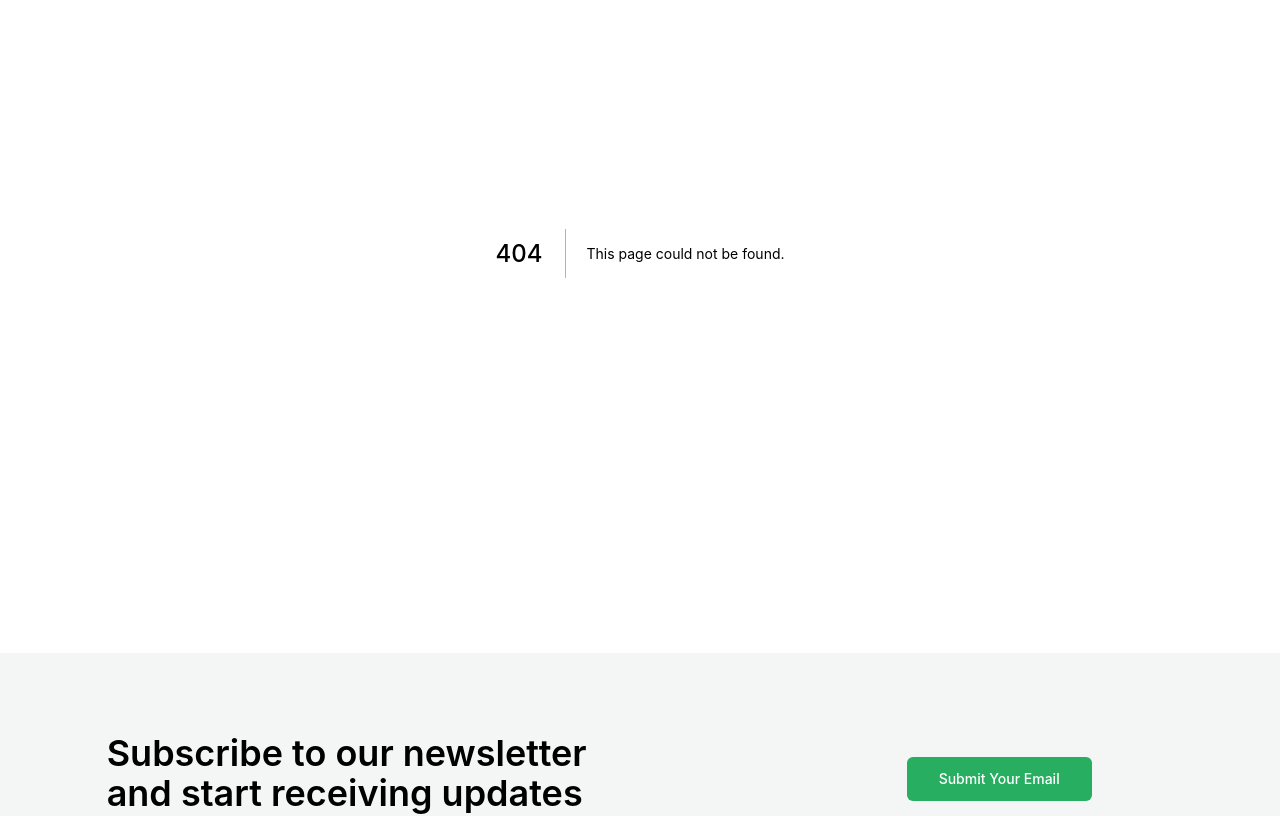
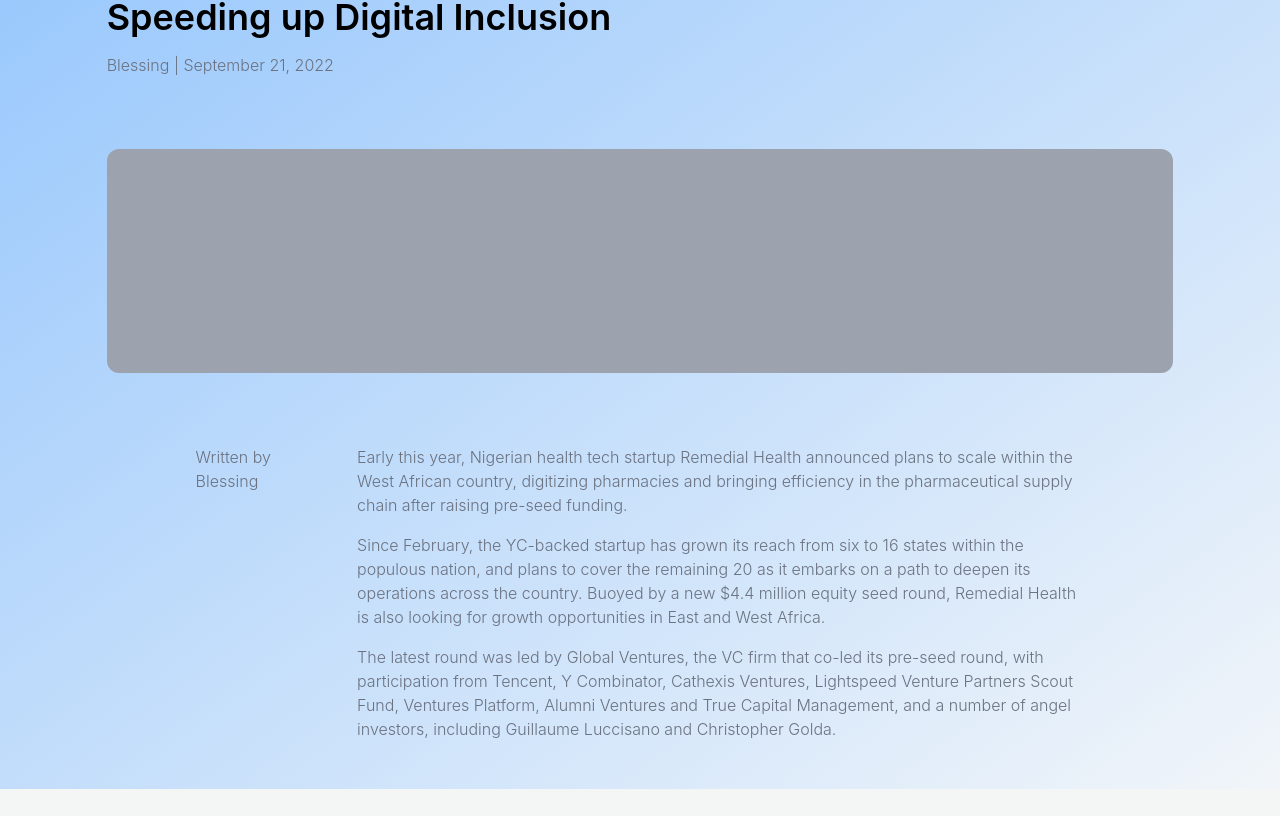
Before and after one commit to tacafricamain/project774, a Next.js app: page /blog in a window 1280 px wide. Before the commit this address had no page. Shown: the part 267-1083 px from the top of the page. Built offline with nearby package versions, Linux system fonts and the light colour scheme.

Commit message:
Implement the blog and contact pages
Implement the conact page for email reception and the blog page for user
 posts and interactions

```diff
--- a/components/Footer/Footer.tsx
+++ b/components/Footer/Footer.tsx
@@ -69,7 +69,7 @@
             footerLinks.map(({heading, info, socials} : FooterLinkTypes, i ) =>  (
               <div key={heading} className={`flex  ${heading == 'resources' ? 'lg:w-5/12' : 'lg:w-2/12'} mx-auto`}>
                   <div className='mb-4 space-y-4'>
-                    <h4 className='font-semibold mb-2'>{heading}</h4>
+                    <h4 className='font-semibold mb-2 text-black'>{heading}</h4>
                         {
                           info.map(( { name, link }: INFO ) => (<p className=' text-grayText' key={name}>{name}</p>))
                         }
--- a/components/HomepageComponents/Communities.tsx
+++ b/components/HomepageComponents/Communities.tsx
@@ -28,7 +28,7 @@
             Building up <span className="text-mainGreen">Leaders </span>
             <br className="hidden lg:block" /> that thrives on Innovation.
           </h1>
-          <p className="font-thin leading-6 text-white">
+          <p className="font-thin leading-6 text-black">
             Project 774 aims to spark interest and curiosity{" "}
             <br className="hidden lg:block" />
             across all local governments of the Nigerian{" "}
@@ -37,18 +37,19 @@
           <ul className="space-y-4 text-grayText">
             <li className="block font-thin leading-6">
               <Svg />{" "}
-              <span className="ml-2 text-white">
+              <span className="ml-2 text-black">
                 Increase adoption of the e-naira digital currency.
               </span>
             </li>
             <li className="block font-thin leading-6">
               <Svg />{" "}
-              <span className="ml-2 text-white">
+              <span className="ml-2 text-black">
                 Create employment opportunities for digital jobs.
               </span>
             </li>
             <li className="block font-thin leading-6">
-              <Svg /> <span className="ml-2 text-white">Increase Tech adoption .</span>
+              <Svg />{" "}
+              <span className="ml-2 text-black">Increase Tech adoption .</span>
             </li>
           </ul>
         </div>
--- /dev/null
+++ b/pages/blog/index.tsx
@@ -0,0 +1,51 @@
+import type { NextPage } from "next";
+
+const Blog: NextPage = () => {
+  return (
+    <div className="w-full bg-gradient-to-br from-blue-300 to-slate-100">
+      <div className="w-10/12 mx-auto space-y-6 pt-36">
+        <div className="flex flex-col space-y-4 pb-12">
+          <span className="text-4xl font-semibold text-black">
+            Speeding up Digital Inclusion
+          </span>
+          <span className="text-base font-light text-gray-500">
+            Blessing | September 21, 2022
+          </span>
+        </div>
+        <div className="w-full h-56 bg-gray-400 object-contain rounded-xl"></div>
+        <div className="flex gap-4 w-10/12 mx-auto py-12 justify-between">
+          <span className="w-1/6 text-base font-light text-gray-500">
+            Written by <br />
+            Blessing
+          </span>
+          <div className="w-5/6 space-y-4">
+            <p className="text-base font-light text-gray-500 leading-6">
+              Early this year, Nigerian health tech startup Remedial Health
+              announced plans to scale within the West African country,
+              digitizing pharmacies and bringing efficiency in the
+              pharmaceutical supply chain after raising pre-seed funding.
+            </p>
+            <p className="text-base font-light text-gray-500 leading-6">
+              Since February, the YC-backed startup has grown its reach from six
+              to 16 states within the populous nation, and plans to cover the
+              remaining 20 as it embarks on a path to deepen its operations
+              across the country. Buoyed by a new $4.4 million equity seed
+              round, Remedial Health is also looking for growth opportunities in
+              East and West Africa.
+            </p>
+            <p className="text-base font-light text-gray-500 leading-6">
+              The latest round was led by Global Ventures, the VC firm that
+              co-led its pre-seed round, with participation from Tencent, Y
+              Combinator, Cathexis Ventures, Lightspeed Venture Partners Scout
+              Fund, Ventures Platform, Alumni Ventures and True Capital
+              Management, and a number of angel investors, including Guillaume
+              Luccisano and Christopher Golda.
+            </p>
+          </div>
+        </div>
+      </div>
+    </div>
+  );
+};
+
+export default Blog;
--- /dev/null
+++ b/pages/contact/index.tsx
@@ -0,0 +1,26 @@
+import type { NextPage } from "next";
+
+const Contact: NextPage = () => {
+  return (
+    <div className="w-full bg-gradient-to-br from-blue-300 to-slate-100">
+      <div className="w-10/12 mx-auto py-28">
+        <div className="w-3/6 flex flex-col space-y-6 mb-12">
+          <span className="text-4xl font-semibold text-black">
+            Opps! We're not Done!
+          </span>
+          <span className="text-xl font-light leading-6 text-gray-500">
+            Hi there, The database is being curated. Rest assured we're working on giving you access to a wide range of information.
+          </span>
+          <span className="pt-8 font-light leading-6 text-xl text-gray-500">
+            Provide your email. We'll send you a copy when done.
+          </span>
+          <button className="bg-green-500 px-4 py-1 text-white font-medium shadow-lg w-44">
+            Submit Email
+          </button>
+        </div>
+      </div>
+    </div>
+    );
+};
+
+export default Contact;
```
